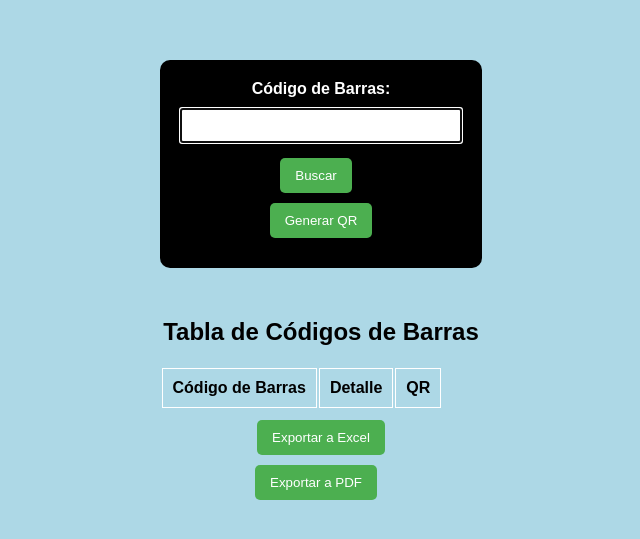
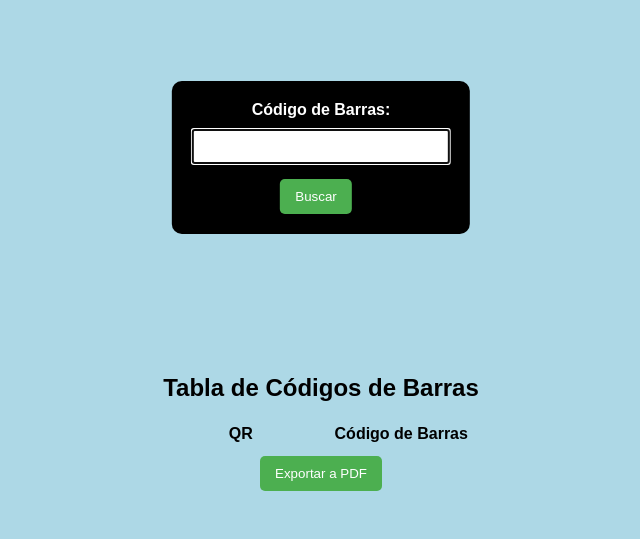
Before and after one commit to jeremontoya155/AppCodigoDeBarra, a plain HTML site: page index.html in a window 1280 px wide. Shown: the part 135-674 px from the top of the page, without its empty margins (319-959 px from the left). Drawn offline with Linux system fonts and the light colour scheme; some packages are replaced by stand-ins of ours; a script that the page names is missing.

Commit message:
Cambios Generador

```diff
--- a/index.html
+++ b/index.html
@@ -5,15 +5,15 @@
 <head>
   <meta charset="UTF-8">
   <meta name="viewport" content="width=device-width, initial-scale=1.0">
+  <meta name="viewport" content="width=device-width, initial-scale=1.0, maximum-scale=1.0, user-scalable=no">
+
   <title>Consulta de Código de Barras</title>
   <link rel="stylesheet" href="https://cdnjs.cloudflare.com/ajax/libs/sweetalert/2.1.2/sweetalert.min.css">
   <script src="https://cdnjs.cloudflare.com/ajax/libs/qrcodejs/1.0.0/qrcode.min.js"></script>
   <script src="https://rawgit.com/eKoopmans/html2pdf/master/dist/html2pdf.bundle.js"></script>
 
-
-     <style>
-    body {
-      background-color: #add8e6; /* Celeste */
+<style>body {
+  background-color: #add8e6;
   font-family: Arial, sans-serif;
   display: flex;
   align-items: center;
@@ -22,17 +22,50 @@
   margin: 0;
 }
 
+header {
+  position: fixed;
+  margin-top: 2em;
+}
+
 #contenedor {
   text-align: center;
+  position: relative;
+  margin-top: 2em;
+  max-height: 80vh;
+  overflow-y: auto;
 }
 
 #formulario {
-      margin: 50px auto;
+  position: relative;
+  top: 20px;
+  left: 50%;
+  transform: translateX(-50%);
   padding: 20px;
   background-color: #000;
   color: #fff;
-      max-width: 600px;
+  max-width: 80%;
   border-radius: 10px;
+  z-index: 1;
+}
+
+#tabla {
+  position: relative;
+  margin-top: 140px;
+  text-align: center;
+  max-width: 1000px;
+  overflow-x: auto;
+}
+
+#tabla table {
+  width: 100%;
+  table-layout: relative;
+}
+
+#tabla th,
+#tabla td {
+  width: 33%;
+  box-sizing: border-box;
+  overflow: hidden;
 }
 
 label {
@@ -62,17 +95,8 @@
   background-color: #45a049;
 }
 
-    #tabla {
-      margin: 20px auto;
-      text-align: center;
-    }
-
-    #tabla th, #tabla td {
-      padding: 10px;
-      border: 1px solid #fff;
-    }
-
-    #exportar-btn, #generarQR-btn {
+#exportar-pdf-btn,
+#generarQR-btn {
   display: block;
   margin: 10px auto;
 }
@@ -85,12 +109,13 @@
 </head>
 <body>
 
+  <header></header>
 <div id="contenedor">
   <div id="formulario">
     <label for="codigo">Código de Barras:</label>
     <input type="text" id="codigo" autofocus>
     <button onclick="buscarCodigo()">Buscar</button>
-    <button id="generarQR-btn" onclick="generarQR()">Generar QR</button>
+
     <div id="resultado"></div>
   </div>
 
@@ -99,14 +124,15 @@
     <table>
       <thead>
         <tr>
+          <th>QR</th>
           <th>Código de Barras</th>
-          <th>Detalle</th>
-          <th>QR</th>
+
+
         </tr>
       </thead>
       <tbody id="tablaBody"></tbody>
     </table>
-    <button id="exportar-btn" onclick="exportarExcel()">Exportar a Excel</button>
+
     <button id="exportar-pdf-btn" onclick="exportarPDF()">Exportar a PDF</button>
 
   </div>
@@ -143,7 +169,7 @@
         // Si encuentra el producto, agregar a la tabla
         tablaData.push({
           codigo: productoEncontrado["Codigo de barra"],
-          valorURL: "URL de ejemplo",  // Puedes cambiar esto según tu lógica
+
           detalle: productoEncontrado["Detalle"]
         });
 
@@ -183,9 +209,10 @@
 
     tablaData.forEach(function(item) {
       var row = document.createElement('tr');
-      row.innerHTML = "<td>" + item.codigo + "</td>" +
-                      "<td>" + item.detalle + "</td>" +
-                      "<td><div id='qr-" + item.codigo + "'></div></td>";
+      row.innerHTML = "<td><div id='qr-" + item.codigo + "'></div></td>"+
+                "<td>"+item.detalle + " " + item.codigo + "</td>";
+
+
 
       tablaBody.appendChild(row);
 
@@ -194,21 +221,7 @@
     });
   }
 
-  function exportarExcel() {
-    // Crear una copia de los datos de la tabla excluyendo la columna 'valorURL'
-    var datosExportar = tablaData.map(function(item) {
-      return {
-        codigo: item.codigo,
-        detalle: item.detalle,
-      };
-    });
 
-    var ws = XLSX.utils.json_to_sheet(datosExportar);
-    var wb = XLSX.utils.book_new();
-    XLSX.utils.book_append_sheet(wb, ws, "Tabla de Codigos");
-    var filename = "tabla_codigos.xlsx";
-    XLSX.writeFile(wb, filename);
-  }
 
   function generarQRParaElemento(item, contenedorId) {
     // Crear un nuevo objeto solo con las propiedades necesarias
```
Also changed, not shown: 1 other file. Lines whose indentation alone changed are shown as unchanged.
